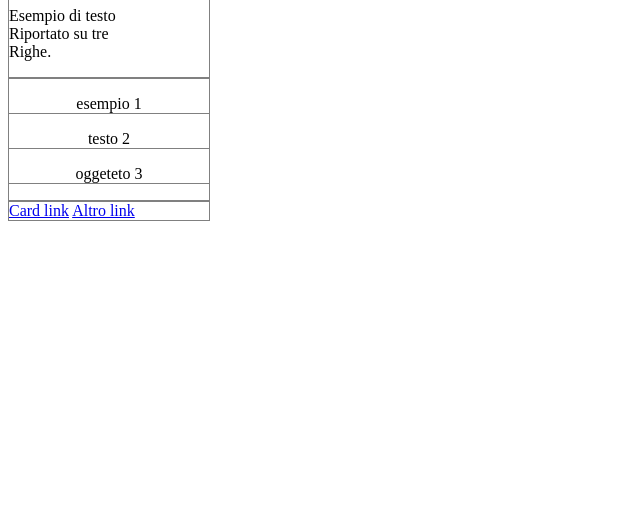
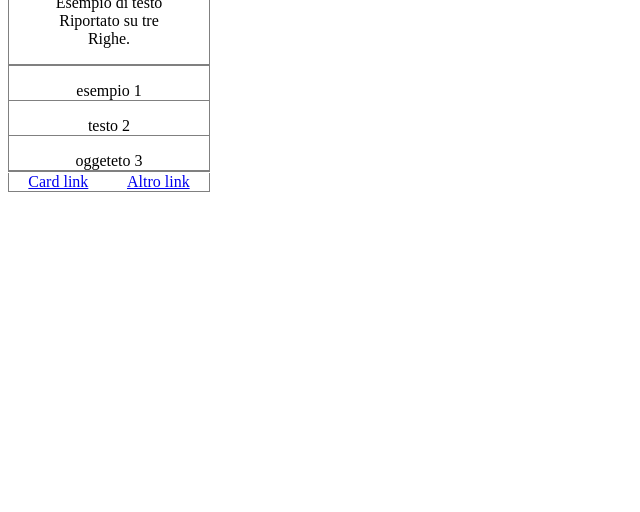
Before and after one commit to Raccoon6650/Develhope-css, a plain HTML site: page Card/card.html in a window 1280 px wide. Shown: the part 288-800 px from the top of the page, without its empty margins (0-640 px from the left). Drawn offline with Linux system fonts and the light colour scheme.

Commit message:
Esercizio ancora incompleto

```diff
--- a/Card/card.html
+++ b/Card/card.html
@@ -9,7 +9,7 @@
         <meta http-equiv="X-UA-Compatible" content="ie=edge" />
         <meta property="description" content=" Esercizio CSS per la card"/>
         <meta property="og:locale" content="en_US"/>
-        <meta property="og:card_name" content="Test"/>
+        <meta property=og:c ard_name" content="Test"/>
         <meta http-equiv="X-UA-Compatible" content="ie=edge" />
         <meta property="og:title" content="HTML Lesson"/>
         <meta property="og:type" content="card"/>
@@ -18,26 +18,26 @@
         <title>Card</title>
     </head>
     <body>
-        <div>
+        <section class="foto">
         <img src="user.png" alt="user" width="200" height="200">
-        </div>
-        <div>
+        </section>
+        <section class="testo centro">
             <h1>Card Title</h1>
             <p>
                 Esempio di testo <br>
                 Riportato su tre <br>
                 Righe. <br>
             </p>
-        </div>
-        <div>
+        </section>
+        <section class="centro basso">
             <p class="txt">esempio 1</p>
             <p class="txt">testo 2</p>
             <p class="txt">oggeteto 3</p>
-        </div>
-        <div>
+        </section>
+        <section class="link">
             <a href="link2">Card link</a>
             <a href="link1">Altro link</a>
-        </div>
+        </section>
     </body>
     <footer>
 
--- a/Card/style/style.css
+++ b/Card/style/style.css
@@ -1,4 +1,4 @@
-div{
+ section{
     inline-size: 200px;
     margin: 0%;
     border: 1px solid gray;
@@ -6,11 +6,23 @@ div{
 
 .txt{
     border-bottom: 1px solid gray;
+    margin-block-end: 0px;
+
+}
+
+.centro{
+    text-align: center;
+}
+
+.dati {
+    border-bottom: 1px solid gray;
+}
+
+.link {
     display: flex; /*gestisce la visibilità*/
     align-items: center; /*posiziona il tutto al centro della zona*/
     justify-content: space-around; /*gestisce gli spazi*/
+    border-top: none;
+    margin-block-start: 1px;
+    margin-block-end: 1px;
 }
-
-a{
-    border: none;
-}
```
